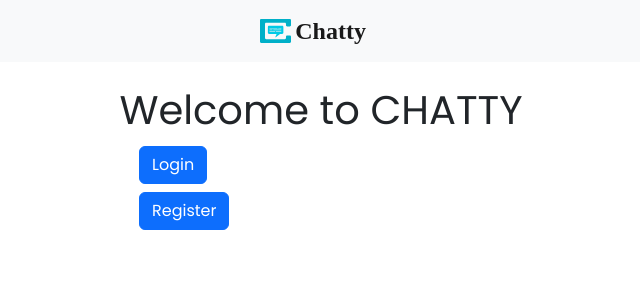
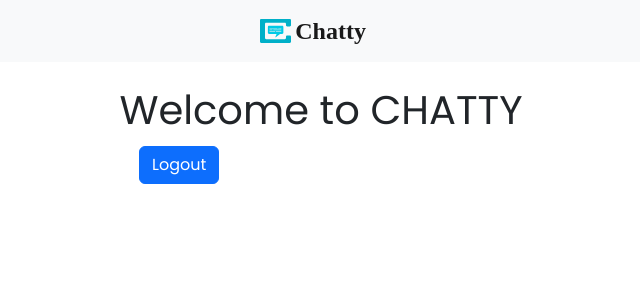
Before and after one commit to AnjalBam/chatty, a React (Vite) app in the folder chatty_client/: page / in a window 1280 px wide. Shown: the top 300 px of the page, without its empty margins (319-959 px from the left). Built offline with nearby package versions, Linux system fonts and the light colour scheme; no server answers; sample sign-in values are in the browser's storage; a web font is replaced by a local one.

Commit message:
[feat] update register login workflow

```diff
--- a/chatty_client/src/components/button/Button.jsx
+++ b/chatty_client/src/components/button/Button.jsx
@@ -1,9 +1,11 @@
-import React from 'react'
+import React from "react";
 
-const Button = ({children}) => {
-  return (
-    <button className='btn btn-primary my-1'>{children}</button>
-  )
-}
+const Button = ({ children, ...props }) => {
+    return (
+        <button className="btn btn-primary my-1" {...props}>
+            {children}
+        </button>
+    );
+};
 
-export default Button
+export default Button;
--- a/chatty_client/src/pages/Login.jsx
+++ b/chatty_client/src/pages/Login.jsx
@@ -1,7 +1,7 @@
 import React from "react";
 import axios from "../utils/axios";
 
-import { useNavigate } from "react-router-dom";
+import { useNavigate, Link } from "react-router-dom";
 import {toast} from 'react-hot-toast'
 
 const Login = () => {
@@ -80,6 +80,9 @@ const Login = () => {
                     <button type="submit" className="btn btn-primary mt-2">
                         Login
                     </button>
+                    <div className="mt-3">
+                        <p>Or <Link to='/register'>register</Link>?</p>
+                    </div>
                 </form>
             </div>
         </div>
--- a/chatty_client/src/pages/Register.jsx
+++ b/chatty_client/src/pages/Register.jsx
@@ -2,7 +2,7 @@ import React from "react";
 import axios from "../utils/axios";
 import { toast } from "react-hot-toast";
 
-import { useNavigate } from "react-router-dom";
+import { useNavigate, Link } from "react-router-dom";
 
 const Register = () => {
     const navigate = useNavigate();
@@ -100,6 +100,10 @@ const Register = () => {
                     <button type="submit" className="btn btn-primary mt-2">
                         Register
                     </button>
+
+                    <div className="mt-3">
+                        <p>Or <Link to='/login'>login</Link>?</p>
+                    </div>
                 </form>
             </div>
         </div>
--- a/chatty_client/src/pages/index.jsx
+++ b/chatty_client/src/pages/index.jsx
@@ -1,23 +1,24 @@
 import { useState, useEffect } from "react";
-import { Link } from "react-router-dom";
+import { Link, useNavigate } from "react-router-dom";
 import Button from "../components/button/Button";
 
 import axios from "../utils/axios";
 
 const Home = () => {
-    const [count, setCount] = useState(0);
-    const [message, setMessage] = useState("");
+    const navigate = useNavigate();
+    const [isLoggedIn, setIsLoggedIn] = useState(false);
 
     useEffect(() => {
-        axios.get("/").then((res) => {
-            console.log(res);
-            setMessage(res.data.message);
-        });
+        if (localStorage.getItem("token")) {
+            setIsLoggedIn(true);
+        }
     }, []);
     return (
         <div className="container">
             <h1 className="text-center mt-4 mb-2">Welcome to CHATTY</h1>
             <div className="col-12 col-lg-4 offset-lg-4 offset-md-3 col-md-6">
+                {!isLoggedIn ? (
+                    <>
                         <Link to="/login">
                             <Button>Login</Button>
                         </Link>
@@ -25,6 +26,19 @@ const Home = () => {
                         <Link to="/register">
                             <Button>Register</Button>
                         </Link>
+                    </>
+                ) : (
+                    <>
+                        <Button
+                            onClick={() => {
+                                localStorage.removeItem("token");
+                                navigate('/login')
+                            }}
+                        >
+                            Logout
+                        </Button>
+                    </>
+                )}
             </div>
         </div>
     );
```
Lines whose indentation alone changed are shown as unchanged.
